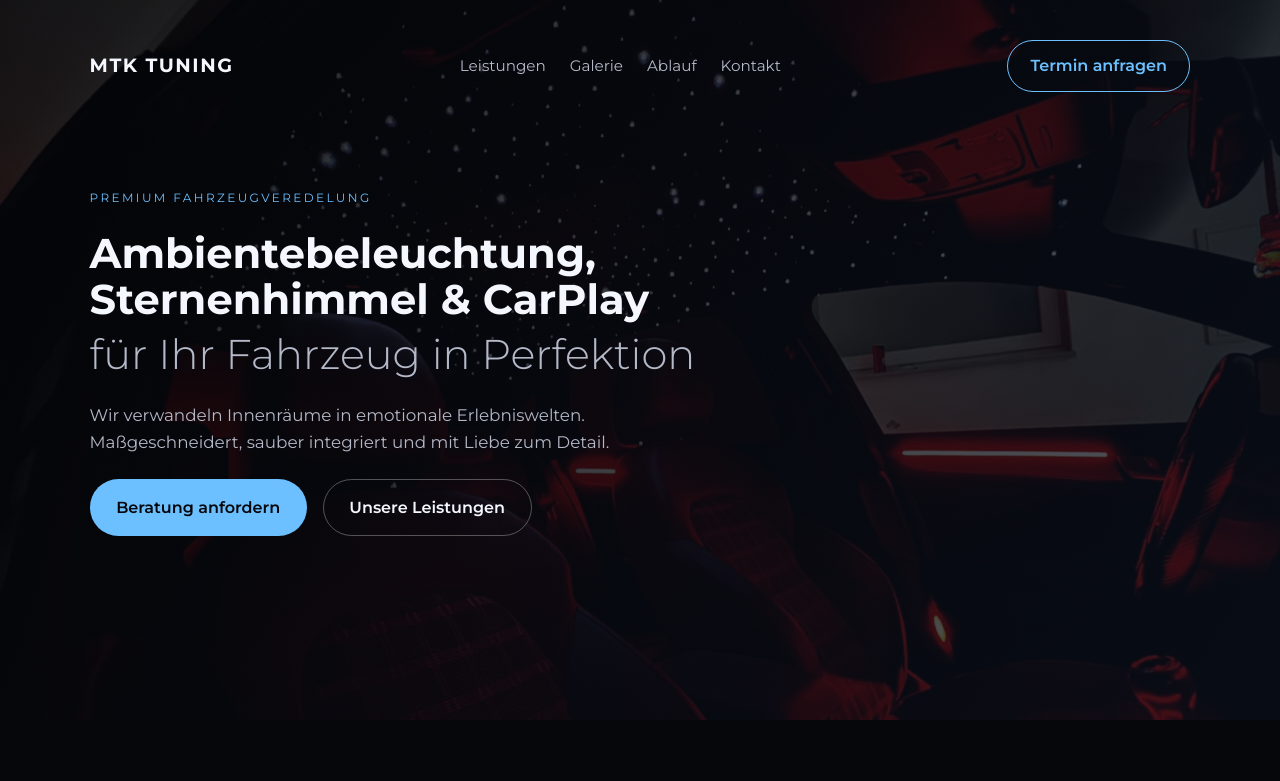
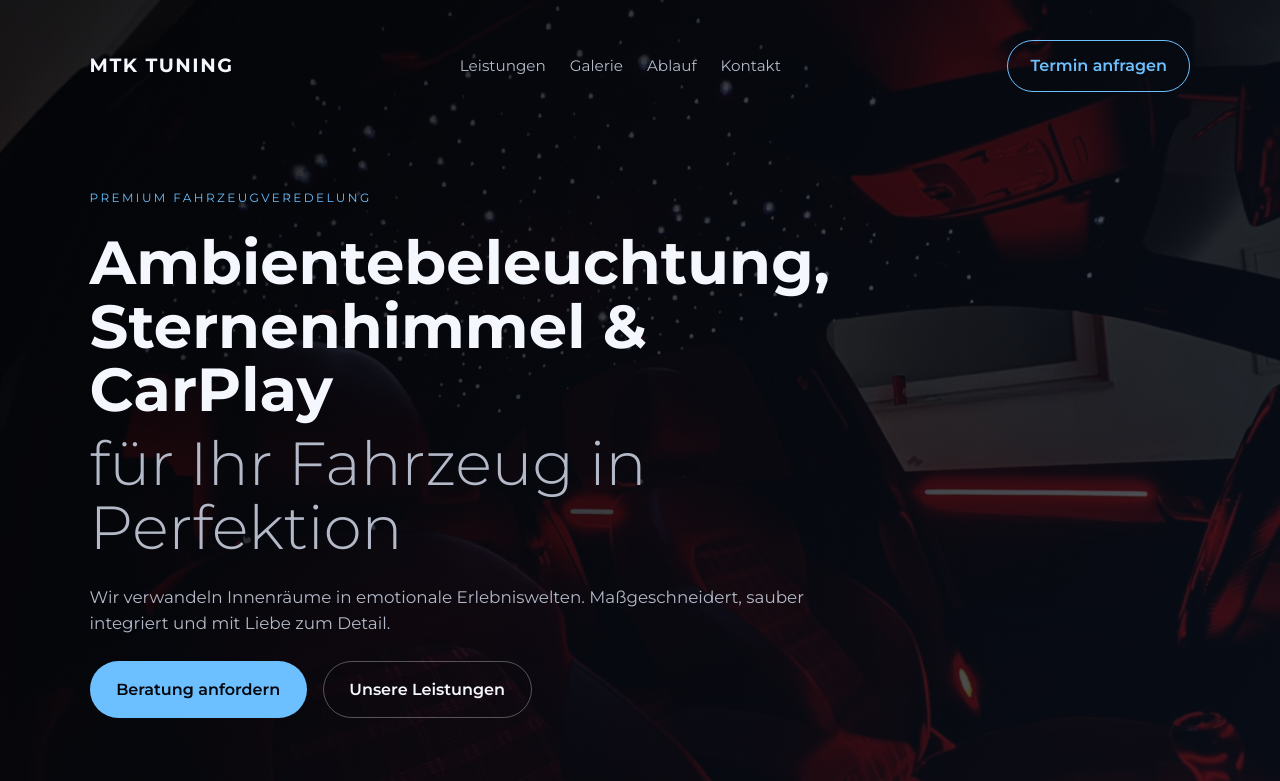
Before and after one commit to muecoka/MTK-Tuning, a plain HTML site: page index.html in a window 1280 px wide. Shown: the top 781 px of the page. Drawn offline with Linux system fonts and the light colour scheme.

Commit message:
Update styles.css

```diff
--- a/styles.css
+++ b/styles.css
@@ -83,8 +83,8 @@ a {
 }
 
 .hero h1 {
-  font-size: clamp(2.6rem, 3.2vw, 3.8rem);
-  line-height: 1.1;
+  font-size: clamp(2.0rem, 7vw, 3.8rem);
+  line-height: 1.05;
   font-weight: 700;
 }
 
```
